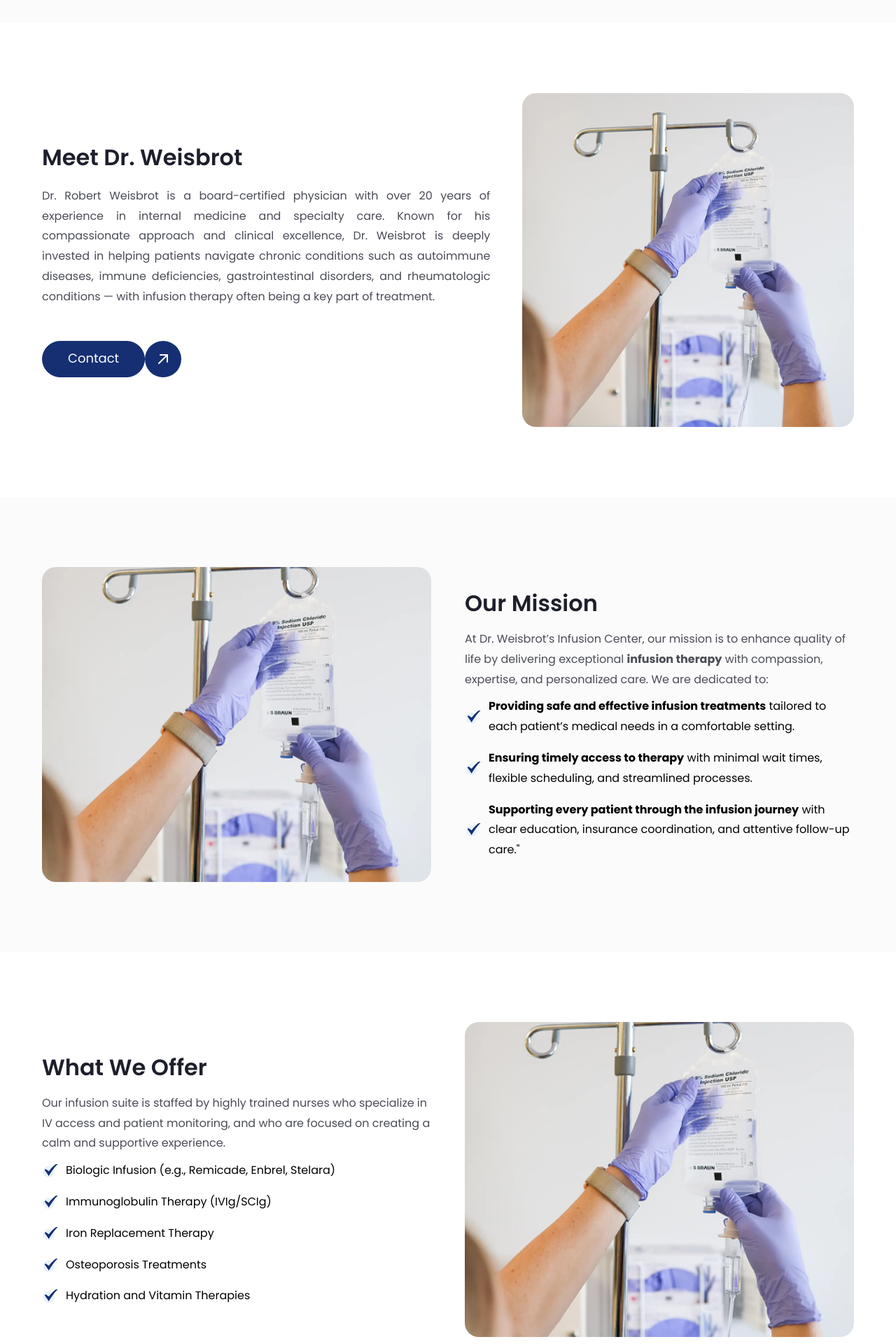
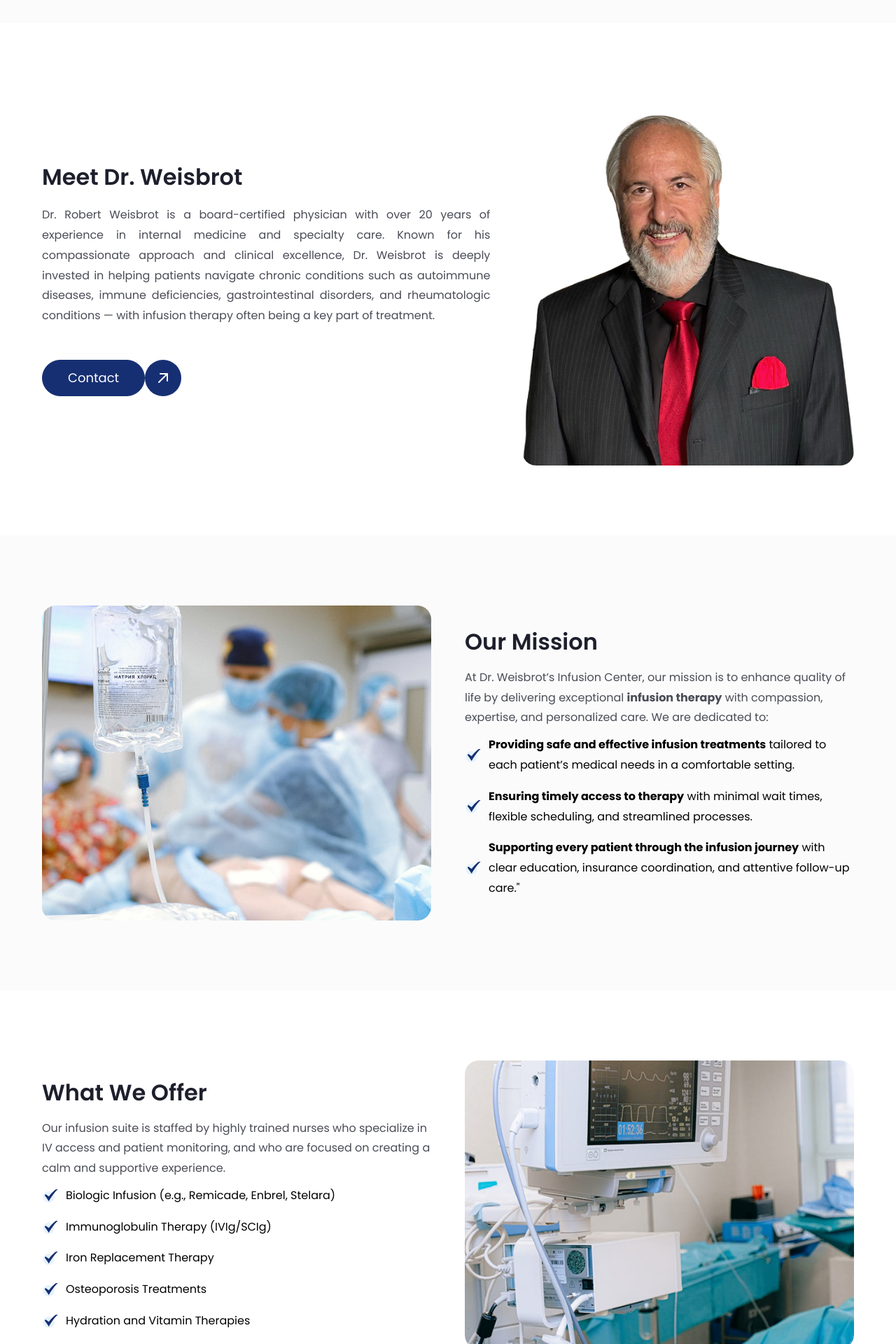
Before and after one commit to backbencherstudio/eric-weisbrot-frontend, a Next.js app: page /about-us in a window 1280 px wide. Shown: the part 1080-3000 px from the top of the page at 70% size. Built offline with nearby package versions, Linux system fonts and the light colour scheme; no server answers.

Commit message:
about us page image src updated

```diff
--- a/components/AboutUs/AboutUsMainContent.tsx
+++ b/components/AboutUs/AboutUsMainContent.tsx
@@ -1,9 +1,9 @@
 import React from "react";
-import img1 from "@/public/about-us/img1.png";
-import img2 from "@/public/about-us/img2.png";
-import img3 from "@/public/about-us/infusion-drip.jpg";
-import img4 from "@/public/about-us/img4.png";
-import img5 from "@/public/about-us/img3.png";
+// import img1 from "@/public/about-us/img1.png";
+// import img2 from "@/public/about-us/img2.png";
+// import img3 from "@/public/about-us/infusion-drip.jpg";
+// import img4 from "@/public/about-us/img4.png";
+// import img5 from "@/public/about-us/img3.png";
 
 import Image from "next/image";
 import Link from "next/link";
@@ -50,7 +50,7 @@ const AboutUsMainContent = () => {
                   height={100}
                   className="lg:w-full md:w-[60%] w-full h-full rounded-[20px]"
                   unoptimized
-                  src="/about-us/img1.png"
+                  src="/about-us/img2.png"
                   alt="img1"
                 />
               </div>
@@ -92,7 +92,7 @@ const AboutUsMainContent = () => {
               <div key={index} className="flex flex-col lg:flex-row lg:items-center gap-12 ">
                 <div className={ `lg:flex-1 ${index % 2 === 1 ? "lg:order-1" : ""} `}>
                   <Image
-                    src="/about-us/img1.png"
+                    src={section?.img}
                     alt={section.headerText}
                     className="lg:w-full  md:w-[60%] w-full max-h-[450px] rounded-[20px] object-cover"
                     width={100}
@@ -126,7 +126,7 @@ export default AboutUsMainContent;
 
 const sectionsData = [
   {
-    img: "/about-us/img1.png", // Replace with the actual image URL
+    img: "/about-us/infusion-drip.jpg", // Replace with the actual image URL
     headerText: "Our Mission",
     paragraph:
       <p> At Dr. Weisbrot’s Infusion Center, our mission is to enhance quality of life by delivering exceptional <strong>infusion therapy</strong>  with compassion, expertise, and personalized care. We are dedicated to: </p>,
@@ -140,7 +140,7 @@ const sectionsData = [
     ],
   },
   {
-    img: "/about-us/img1.png", // Replace with the actual image URL
+    img: "/about-us/img4.png", // Replace with the actual image URL
     headerText: "What We Offer",
     paragraph:
       "Our infusion suite is staffed by highly trained nurses who specialize in IV access and patient monitoring, and who are focused on creating a calm and supportive experience.",
@@ -153,7 +153,7 @@ const sectionsData = [
     ],
   },
   {
-    img: "/about-us/img1.png", // Replace with the actual image URL
+    img: "/about-us/img3.png", // Replace with the actual image URL
     headerText: "Why Patients Choose Us",
     paragraph:
       "Whether you’re transitioning from a hospital setting, switching from a specialty pharmacy, or just looking for more personalized care, Dr. Weisbrot’s infusion center is here to make your treatment experience as smooth and supportive as possible.",
--- a/components/Home/AboutUs.tsx
+++ b/components/Home/AboutUs.tsx
@@ -1,7 +1,7 @@
 import React from "react";
-import img from "@/public/home/about.png";
+// import img from "@/public/home/about.png";
 import Image from "next/image";
-import ArrowUpIcon from "../Icons/ArrowUpIcon";
+// import ArrowUpIcon from "../Icons/ArrowUpIcon";
 
 const AboutUs = () => {
   return (
@@ -11,7 +11,8 @@ const AboutUs = () => {
           <Image
             width={100}
             height={100}
-            src={img}
+            // src={img}
+            src="/home/about.png"
             alt="about us"
             className="w-full md:w-[60%] lg:w-full h-full rounded-[20px]"
             unoptimized
--- a/components/Home/HomeBanner.tsx
+++ b/components/Home/HomeBanner.tsx
@@ -1,5 +1,5 @@
 import React from "react";
-import banner from "@/public/home/doctor-5.png";
+// import banner from "@/public/home/doctor-5.png";
 import ArrowUpIcon from "../Icons/ArrowUpIcon";
 import { Link2 } from "lucide-react";
 import Link from "next/link";
@@ -10,7 +10,7 @@ const HomeBanner = () => {
       <div
         className="bg-no-repeat w-full bg-right "
         style={{
-          backgroundImage: `url("${banner.src}")`,
+          backgroundImage: `url("${"/home/doctor-5.png"}")`,
           backgroundSize: "cover",
           backgroundPosition: "center",
         }}
```
